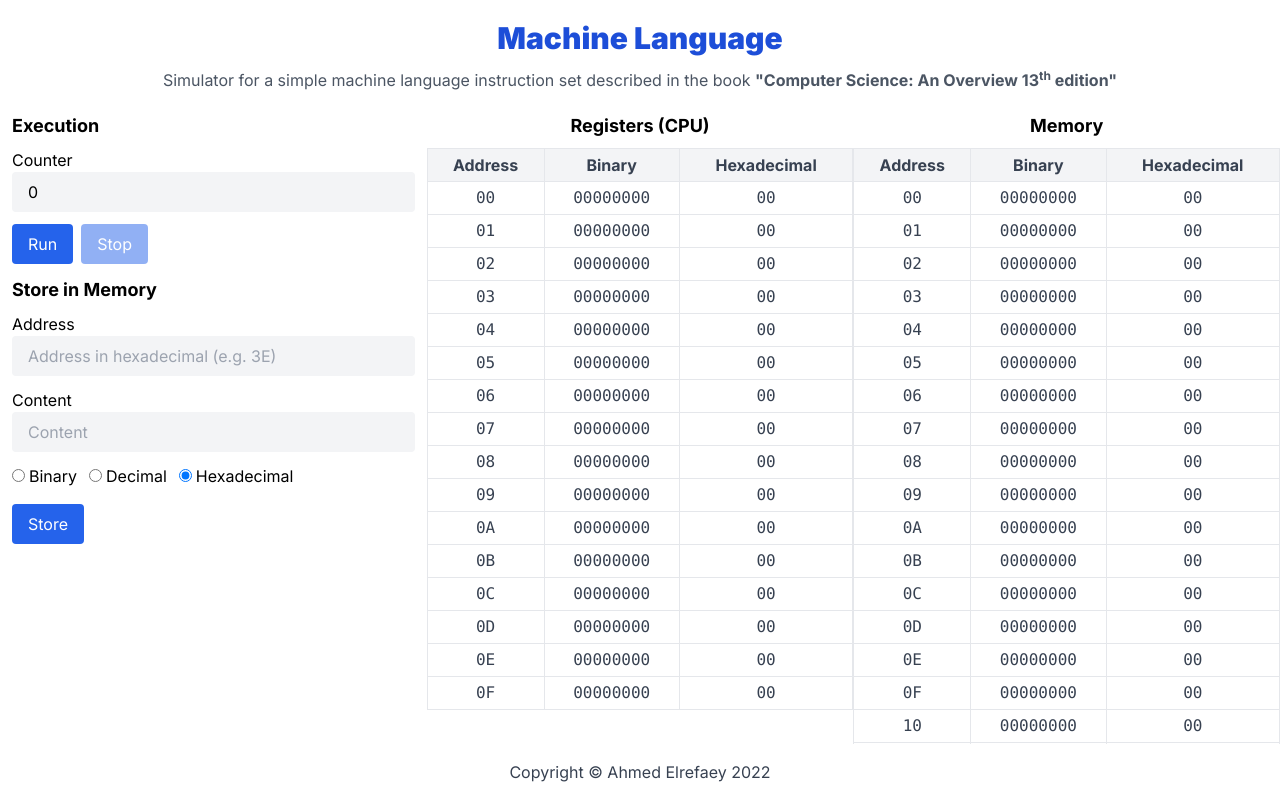
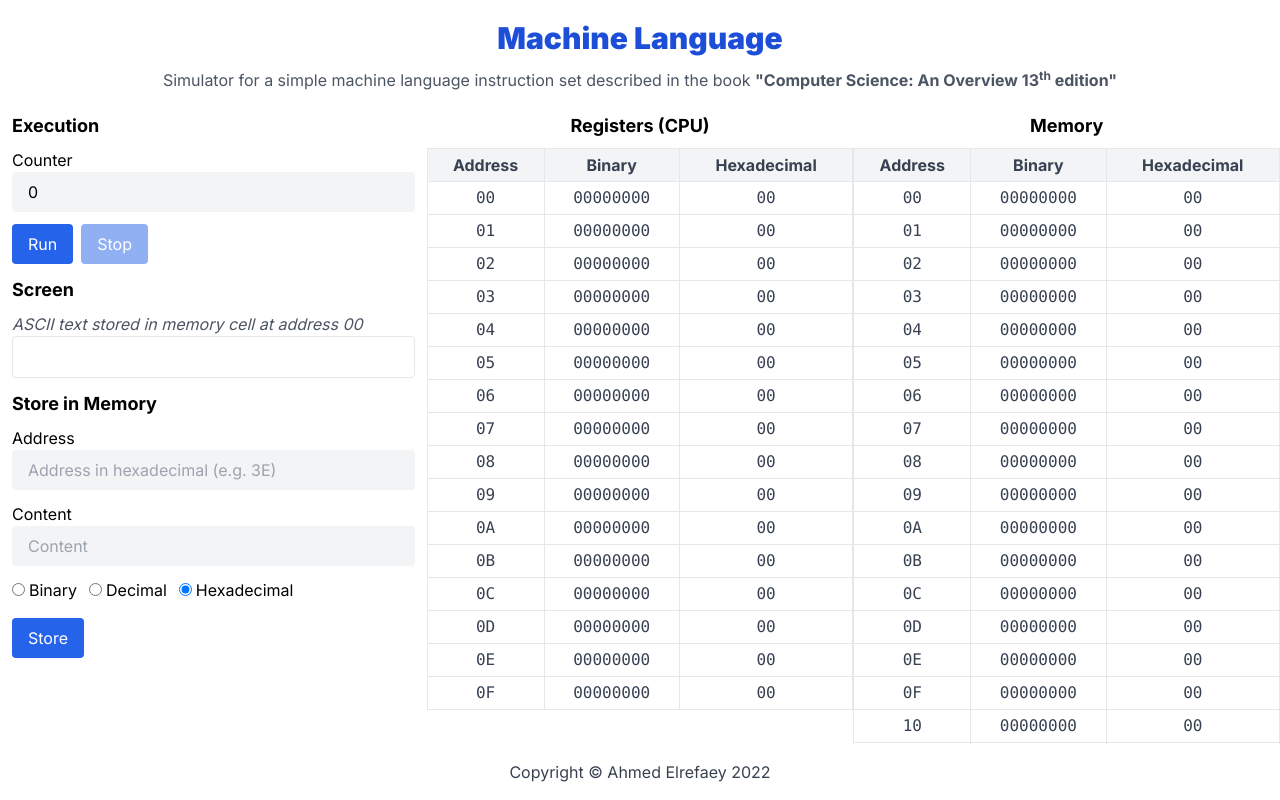
Before and after one commit to a7medev/machine-language, a React (Vite) app: page / in a window 1280 px wide. Built offline with nearby package versions, Linux system fonts and the light colour scheme.

Commit message:
feat: add screen output section

```diff
--- a/src/components/Machine.tsx
+++ b/src/components/Machine.tsx
@@ -68,6 +68,16 @@ function Machine() {
         </section>
 
         <section className="mb-3">
+          <h3 className="font-bold text-lg mb-2">Screen</h3>
+          <p className="text-gray-600 dark:text-gray-300 italic">
+            ASCII text stored in memory cell at address 00
+          </p>
+          <p className="p-2 text-center border border-gray-200 dark:border-gray-600 rounded">
+            {String.fromCharCode(memory[0])}
+          </p>
+        </section>
+
+        <section className="mb-3">
           <h3 className="font-bold text-lg mb-2">Store in Memory</h3>
           <StoreMemoryForm onStore={storeMemory} />
         </section>
```
